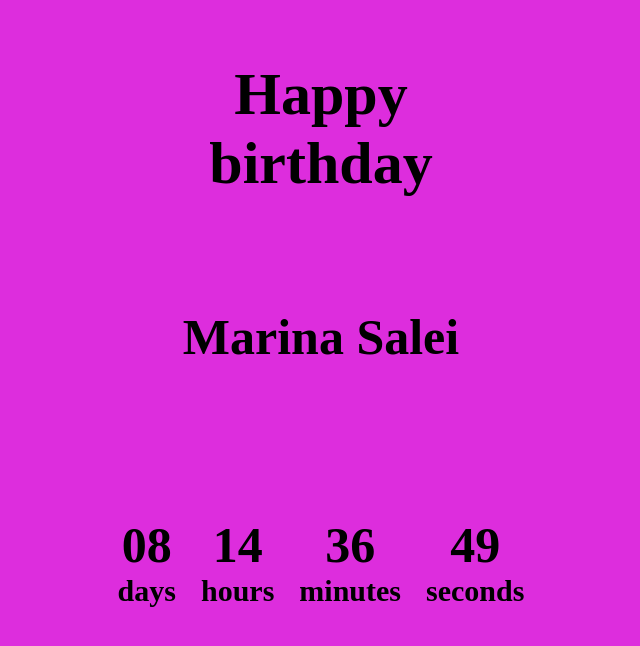
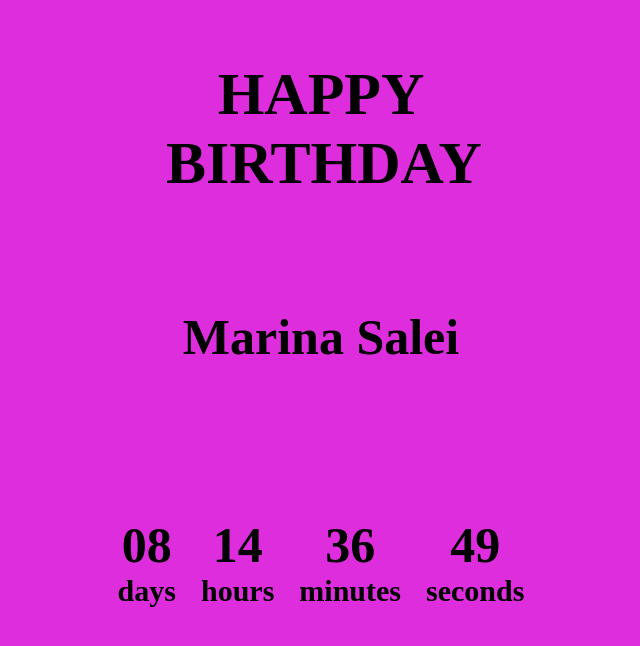
Before and after one commit to ivanSalei/timer, a plain HTML site: page index.html in a window 1280 px wide. Shown: the whole page, without its empty margins (319-959 px from the left). Drawn offline with Linux system fonts and the light colour scheme.

Commit message:
add text uprcase

```diff
--- a/style.css
+++ b/style.css
@@ -13,6 +13,7 @@ body{
     padding: 1em;
     font-size: 60px;
     text-align: center;
+    text-transform: uppercase;
 }
 
 .text p{
```
